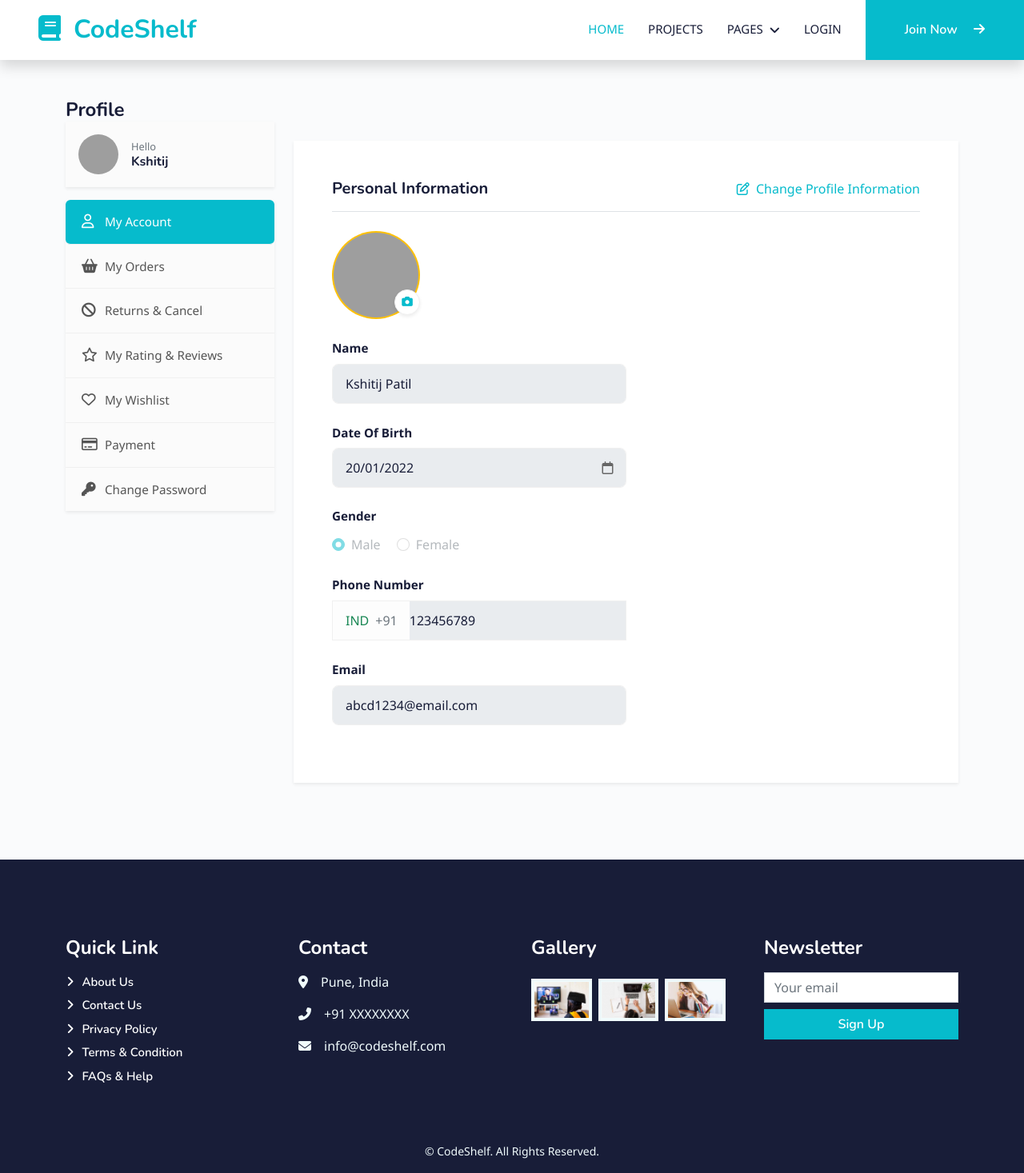
After one commit to meghraj161920/codeshelf, a Django app: page /accounts/dashboard/ in a window 1280 px wide. The commit adds this page. Shown: the whole page at 80% size. Run offline with Django 5.2, Linux system fonts and the light colour scheme; some libraries are stand-ins or nearby versions; grey boxes are pictures that could not be loaded.

Commit message:
dashboard page created and integrated , and added two empty blocks in base.html for extra css and extra js

```diff
--- /dev/null
+++ b/accounts/static/accounts/css/style.css
@@ -0,0 +1,162 @@
+:root {
+  --primary-light: #2bc5d4;
+  --primary: #06bbcc;
+  --white: #ffffff;
+  --dark: #181d38;
+
+  --bg-page: #fafbfc;
+  --bg-cards: #fbfbfb;
+  --border-light: #f0f0f0;
+}
+
+body {
+  background-color: var(--bg-page);
+  color: var(--dark);
+  font-family: "Segoe UI", Roboto, Helvetica, Arial, sans-serif;
+  overflow-x: hidden;
+}
+
+.text-dark-custom {
+  color: var(--dark) !important;
+}
+.text-primary-custom {
+  color: var(--primary) !important;
+}
+
+.sidebar-menu .list-group-item {
+  background-color: var(--bg-cards);
+  border: none;
+  border-bottom: 1px solid var(--border-light);
+  padding: 16px 20px;
+  color: #555;
+  font-size: 0.95rem;
+  font-weight: 500;
+  transition: all 0.2s ease-in-out;
+}
+.sidebar-menu .list-group-item:last-child {
+  border-bottom: none;
+}
+.sidebar-menu .list-group-item i {
+  width: 25px;
+  font-size: 1.1rem;
+}
+.sidebar-menu .list-group-item.active {
+  background-color: var(--primary);
+  color: var(--white);
+  border-radius: 6px;
+}
+
+.mini-avatar {
+  width: 50px;
+  height: 50px;
+  object-fit: cover;
+  border-radius: 50%;
+}
+.main-avatar {
+  width: 110px;
+  height: 110px;
+  object-fit: cover;
+  border-radius: 50%;
+  background-color: #ffc107;
+  padding: 2px;
+}
+
+.edit-badge {
+  width: 32px;
+  height: 32px;
+  background-color: var(--white);
+  border: 1.5px solid var(--border-light);
+  border-radius: 50%;
+  display: flex;
+  align-items: center;
+  justify-content: center;
+  bottom: 5px;
+  right: 0px;
+  cursor: pointer;
+  color: var(--primary);
+  transition: all 0.2s;
+}
+.edit-badge:hover {
+  background-color: var(--bg-page);
+}
+
+.custom-input {
+  background-color: #fdfdfd;
+  border: 1px solid var(--border-light);
+  border-radius: 8px;
+  padding: 12px 16px;
+  box-shadow: none;
+  color: var(--dark);
+  transition: all 0.3s;
+}
+.custom-input:focus {
+  border-color: var(--primary-light);
+  box-shadow: 0 0 0 0.2rem rgba(43, 197, 212, 0.2);
+  background-color: var(--white);
+}
+
+.custom-input.is-editable {
+  background-color: var(--white);
+  border-color: var(--primary-light);
+}
+
+.form-label {
+  font-weight: 600;
+  color: var(--dark);
+  margin-bottom: 0.5rem;
+  font-size: 0.95rem;
+}
+
+.form-check-input:checked {
+  background-color: var(--primary);
+  border-color: var(--primary);
+}
+
+.phone-group .input-group-text {
+  background-color: #fdfdfd;
+  border: 1px solid var(--border-light);
+  border-right: none;
+}
+.phone-group .form-control {
+  border-left: none;
+  padding-left: 0;
+}
+
+.sidebar-overlay {
+  display: none;
+  position: fixed;
+  top: 0;
+  left: 0;
+  width: 100vw;
+  height: 100vh;
+  background: rgba(0, 0, 0, 0.5);
+  z-index: 1040;
+  opacity: 0;
+  transition: opacity 0.3s ease-in-out;
+}
+.sidebar-overlay.active {
+  display: block;
+  opacity: 1;
+}
+
+@media (max-width: 767.98px) {
+  .sidebar {
+    position: fixed;
+    top: 0;
+    left: -100%;
+    width: 280px;
+    height: 100vh;
+    background-color: var(--bg-page);
+    z-index: 1050;
+    transition: left 0.3s ease-in-out;
+    overflow-y: auto;
+    padding: 20px 15px;
+    box-shadow: 4px 0 10px rgba(0, 0, 0, 0.1);
+  }
+  .sidebar.active {
+    left: 0;
+  }
+  .w-50 {
+    width: 100% !important;
+  }
+}
--- /dev/null
+++ b/accounts/templates/accounts/dashboard.html
@@ -0,0 +1,186 @@
+{% extends "base.html" %}
+{% load static %}
+
+{% block extra_css %}
+    <link href="{% static 'accounts/css/style.css' %}" rel="stylesheet">
+{% endblock %}
+
+{% block content %}
+    <div class="sidebar-overlay" onclick="closeSidebar()"></div>
+
+    <div class="container py-4 py-md-5">
+
+        <div class="d-flex align-items-center mb-4">
+            <button class="btn border-0 text-primary-custom fs-4 d-md-none me-2 p-0" onclick="toggleSidebar()">
+                <i class="fa-solid fa-bars"></i>
+            </button>
+            <h4 class="mb-0 fw-bold text-dark-custom">Profile</h4>
+        </div>
+
+        <div class="row g-4">
+
+            <div class="col-12 col-md-4 col-lg-3 sidebar mt-0">
+
+                <div class="d-flex justify-content-end d-md-none mb-3">
+                    <button class="btn border-0 text-dark fs-5 p-0" onclick="closeSidebar()">
+                        <i class="fa-solid fa-xmark"></i>
+                    </button>
+                </div>
+
+                <div class="d-flex align-items-center p-3 mb-3 rounded shadow-sm" style="background-color: var(--bg-cards);">
+                    <img src="https://ui-avatars.com/api/?name={{ user_data.first_name }}+{{ user_data.last_name }}&background=ffc107&color=fff" alt="Profile" class="mini-avatar me-3">
+                    <div>
+                        <span class="text-muted d-block" style="font-size: 0.8rem;">Hello</span>
+                        <h6 class="mb-0 fw-bold text-dark-custom">{{ user_data.first_name }}</h6>
+                    </div>
+                </div>
+
+                <div class="list-group sidebar-menu shadow-sm">
+                    <a href="#" class="list-group-item list-group-item-action active">
+                        <i class="fa-regular fa-user"></i> My Account
+                    </a>
+                    <a href="#" class="list-group-item list-group-item-action">
+                        <i class="fa-solid fa-basket-shopping"></i> My Orders
+                    </a>
+                    <a href="#" class="list-group-item list-group-item-action">
+                        <i class="fa-solid fa-ban"></i> Returns & Cancel
+                    </a>
+                    <a href="#" class="list-group-item list-group-item-action">
+                        <i class="fa-regular fa-star"></i> My Rating & Reviews
+                    </a>
+                    <a href="#" class="list-group-item list-group-item-action">
+                        <i class="fa-regular fa-heart"></i> My Wishlist
+                    </a>
+                    <a href="#" class="list-group-item list-group-item-action">
+                        <i class="fa-regular fa-credit-card"></i> Payment
+                    </a>
+                    <a href="#" class="list-group-item list-group-item-action">
+                        <i class="fa-solid fa-key"></i> Change Password
+                    </a>
+                </div>
+            </div>
+
+            <div class="col-12 col-md-8 col-lg-9">
+                <div class="bg-white p-4 p-md-5 rounded shadow-sm h-100" style="background-color: var(--white);">
+
+                    <div class="d-flex flex-column flex-sm-row justify-content-between align-items-start align-items-sm-center border-bottom pb-3 mb-4 gap-2">
+                        <h5 class="mb-0 fw-bold text-dark-custom">Personal Information</h5>
+                        <a href="#" id="editProfileBtn" class="text-decoration-none text-primary-custom fw-semibold">
+                            <i class="fa-regular fa-pen-to-square me-1"></i> Change Profile Information
+                        </a>
+                    </div>
+
+                    <div class="mb-4 position-relative d-inline-block">
+                        <img src="https://ui-avatars.com/api/?name={{ user_data.first_name }}+{{ user_data.last_name }}&background=ffc107&color=fff&size=200" alt="Main Profile Picture" class="main-avatar">
+                        <div class="position-absolute edit-badge shadow-sm">
+                            <i class="fa-solid fa-camera" style="font-size: 0.85rem;"></i>
+                        </div>
+                    </div>
+
+                    <form id="profileForm">
+                        <div class="mb-4">
+                            <label class="form-label">Name</label>
+                            <input type="text" class="form-control custom-input w-50 editable-field" value="{{ user_data.first_name }} {{ user_data.last_name }}" readonly>
+                        </div>
+
+                        <div class="mb-4">
+                            <label class="form-label">Date Of Birth</label>
+                            <div class="position-relative w-50">
+                                <input type="text" class="form-control custom-input pe-5 editable-field" value="{{ user_data.dob }}" readonly>
+                                <i class="fa-regular fa-calendar position-absolute" style="top: 50%; right: 16px; transform: translateY(-50%); color: #666;"></i>
+                            </div>
+                        </div>
+
+                        <div class="mb-4">
+                            <label class="form-label d-block">Gender</label>
+                            <div class="form-check form-check-inline mt-1">
+                                <input class="form-check-input gender-radio" type="radio" name="genderOptions" id="male" value="male" {% if user_data.gender == 'male' %}checked{% endif %} disabled>
+                                <label class="form-check-label text-muted" for="male">Male</label>
+                            </div>
+                            <div class="form-check form-check-inline">
+                                <input class="form-check-input gender-radio" type="radio" name="genderOptions" id="female" value="female" {% if user_data.gender == 'female' %}checked{% endif %} disabled>
+                                <label class="form-check-label text-muted" for="female">Female</label>
+                            </div>
+                        </div>
+
+                        <div class="mb-4">
+                            <label class="form-label">Phone Number</label>
+                            <div class="input-group phone-group w-50">
+                                <span class="input-group-text custom-input text-success fw-small rounded-start">
+                                    {{ user_data.country_iso }} <span class="text-muted fw-normal ms-2">{{ user_data.phone_code }}</span>
+                                </span>
+                                <input type="text" class="form-control custom-input rounded-end editable-field" value="{{ user_data.phone_number }}" readonly>
+                            </div>
+                        </div>
+
+                        <div class="mb-4">
+                            <label class="form-label">Email</label>
+                            <input type="email" class="form-control custom-input w-50 editable-field" value="{{ user_data.email }}" readonly>
+                        </div>
+                    </form>
+
+                </div>
+            </div>
+        </div>
+    </div>
+{% endblock content %}
+
+{% block extra_js %}
+<script>
+    document.addEventListener('DOMContentLoaded', () => {
+
+        const sidebarItems = document.querySelectorAll('.sidebar-menu .list-group-item');
+        sidebarItems.forEach(item => {
+            item.addEventListener('click', function(e) {
+                e.preventDefault();
+                sidebarItems.forEach(nav => nav.classList.remove('active'));
+                this.classList.add('active');
+
+                if (window.innerWidth < 768) {
+                    closeSidebar();
+                }
+            });
+        });
+
+        const editProfileBtn = document.getElementById('editProfileBtn');
+        const editableFields = document.querySelectorAll('.editable-field');
+        const genderRadios = document.querySelectorAll('.gender-radio');
+        let isEditing = false;
+
+        editProfileBtn.addEventListener('click', function(e) {
+            e.preventDefault();
+            isEditing = !isEditing;
+
+            if (isEditing) {
+                this.innerHTML = '<i class="fa-solid fa-check me-1"></i> Save Profile Information';
+                editableFields.forEach(field => {
+                    field.removeAttribute('readonly');
+                    field.classList.add('is-editable');
+                });
+                genderRadios.forEach(radio => radio.removeAttribute('disabled'));
+                editableFields[0].focus();
+            } else {
+                this.innerHTML = '<i class="fa-regular fa-pen-to-square me-1"></i> Change Profile Information';
+                editableFields.forEach(field => {
+                    field.setAttribute('readonly', true);
+                    field.classList.remove('is-editable');
+                });
+                genderRadios.forEach(radio => radio.setAttribute('disabled', true));
+                console.log("Profile changes prepared for submission!");
+            }
+        });
+    });
+
+    function toggleSidebar() {
+        document.querySelector('.sidebar').classList.add('active');
+        document.querySelector('.sidebar-overlay').classList.add('active');
+        document.body.style.overflow = 'hidden';
+    }
+
+    function closeSidebar() {
+        document.querySelector('.sidebar').classList.remove('active');
+        document.querySelector('.sidebar-overlay').classList.remove('active');
+        document.body.style.overflow = '';
+    }
+</script>
+{% endblock extra_js %}
--- a/accounts/urls.py
+++ b/accounts/urls.py
@@ -0,0 +1,6 @@
+from django.urls import path
+from . import views
+
+urlpatterns = [
+    path('dashboard/', views.dashboard, name='dashboard'),
+]
--- a/accounts/views.py
+++ b/accounts/views.py
@@ -1,3 +1,19 @@
 from django.shortcuts import render
 
-# Create your views here.
+def dashboard(request):
+    user_data = {
+        'first_name': 'Kshitij',
+        'last_name': 'Patil',
+        'dob': '20/01/2022',
+        'gender': 'male',
+        'country_iso': 'IND',
+        'phone_code': '+91',
+        'phone_number': '123456789',
+        'email': 'abcd1234@email.com'
+    }
+
+    context = {
+        'user_data': user_data
+    }
+
+    return render(request, 'accounts/dashboard.html', context)
--- a/codeshelf/urls.py
+++ b/codeshelf/urls.py
@@ -21,7 +21,7 @@ urlpatterns = [
     path('admin/', admin.site.urls),
     path('', include('core.urls')),
     path('projects/', include('projects.urls')),
-    # path('accounts/', include('accounts.urls')),
+    path('accounts/', include('accounts.urls')),
     # path('wishlist/', include('wishlist.urls')),
     # path('orders/', include('orders.urls')),
     # path('reviews/', include('reviews.urls')),
--- a/templates/base.html
+++ b/templates/base.html
@@ -26,6 +26,8 @@
 
     <!-- Main CSS -->
     <link href="{% static 'css/style.css' %}" rel="stylesheet">
+
+    {% block extra_css %}{% endblock %}
 </head>
 
 <body>
@@ -142,8 +144,10 @@
 <script src="{% static 'lib/easing/easing.min.js' %}"></script>
 <script src="{% static 'lib/waypoints/waypoints.min.js' %}"></script>
 <script src="{% static 'lib/owlcarousel/owl.carousel.min.js' %}"></script>
+<script src="https://kit.fontawesome.com/3f2c27085b.js" crossorigin="anonymous"></script>
+<script src="{% static 'js/main.js' %}"></script>
 
-<script src="{% static 'js/main.js' %}"></script>
+{% block extra_js %}{% endblock %}
 
 </body>
 </html>
```
